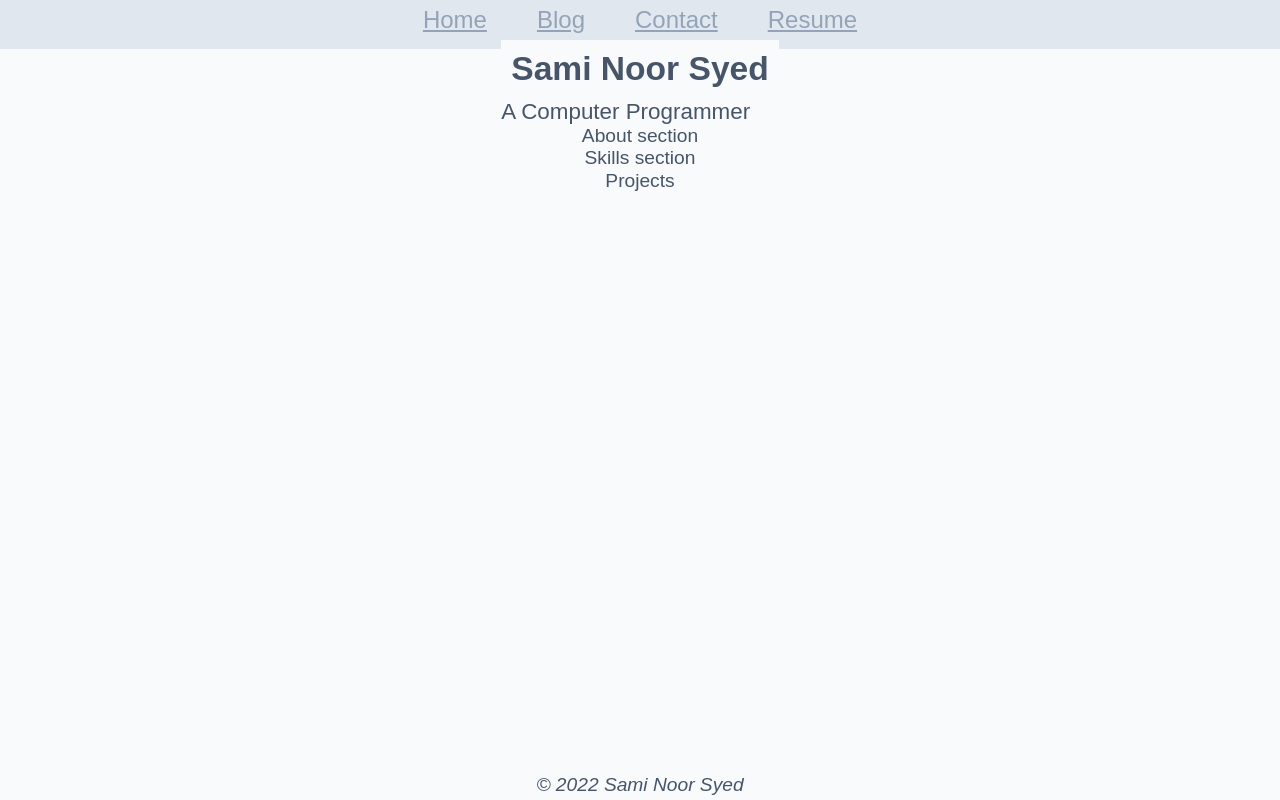
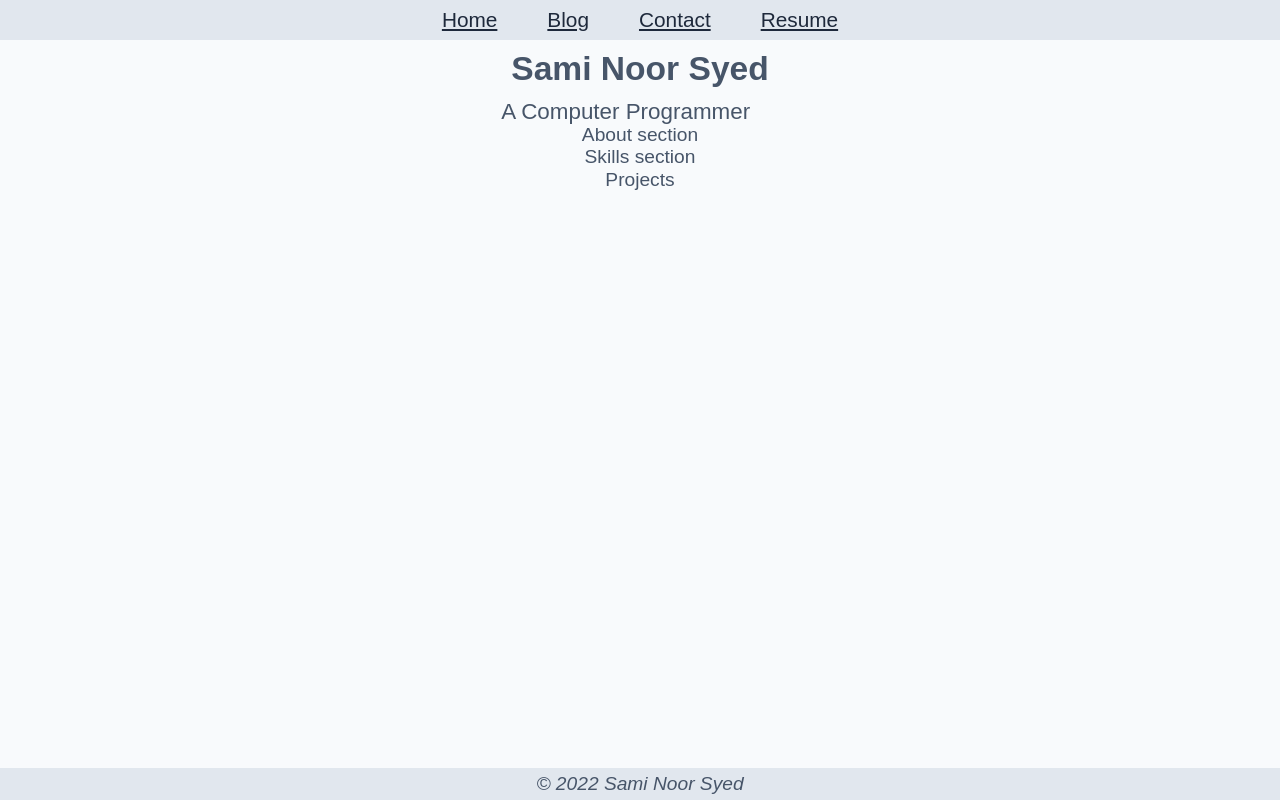
Before and after one commit to saminoorsyed/portfolio, a React (Create React App) app in the folder version3/portfolio_ui/: page / in a window 1280 px wide. Built offline with nearby package versions, Linux system fonts and the light colour scheme; a web font is replaced by a local one.

Commit message:
add fade in animation to name on landing section

```diff
--- a/version3/portfolio_ui/src/App.css
+++ b/version3/portfolio_ui/src/App.css
@@ -26,7 +26,8 @@
 
           /*   ----- Variables  -----  */
           :root {
-            --header-footer-color: #f8fafc ;
+            --main-color:#f8fafc;
+            --header-footer-color: rgba(203, 213, 225, .5);
             --font-color: #475569;
             --font:'Andika', sans-serif, 'Courier New', Courier, monospace, Arial, Helvetica, sans-serif;
           }
@@ -53,25 +54,23 @@
           /* did not need to add a background color since the body has it */
           nav {
             background-color: rgba(203, 213, 225, .5);
-            text-align: center;
-            align-self: center;
+            grid-area: 1/1/2/2;
+            height: 100%;
             display: flex;
             justify-content: center;
+            align-items: center;
             gap: 50px;
-            padding: 1.5rem;
-            line-height: 10px;
             font-weight: 500;
           }
           /* add transition to font */
           nav a {
-            color:#94a3b8;
-            font-size: 1.5rem;
-            transition:font 0.5s ease;
-            height: auto;
+            color:#1e293b;
+            font-size: 1.3rem;
+            transition: 0.5s ease;
           }
           /* expand font size to make clicking easier */
           nav a:hover {
-            color:#1e293b;
+            color:#94a3b8;
             font-size: 1.7rem;
             font-weight: 700;
           }
@@ -82,20 +81,19 @@
             font-size: 1.4rem;
             font-weight: 500;
             margin: 0px;
-            /* allows for adjustability, but does not actually add a visible border */
-            border-bottom:1px solid var(--header-footer-color);
           }
 
           main {
             /* background: url(../src/images/Groceries.jpg) no-repeat center center fixed; */
             background-size: cover;
-            background-color: var(--header-footer-color);
+            background-color: var(--main-color);
             color: var(--font-color);
             grid-area: 2/1/3/2;
             justify-self: center;
             display: flex;
             flex-direction: column;
             align-items: center;
+
             max-width: 1000px;
           }
 
@@ -120,8 +118,6 @@
             font-weight:500;
             padding: 5px;
             margin:0;
-            /* used box shadow on main to give fade from picture affect. */
-            border: 1px solid var(--header-footer-color);
           }
 
           /*  -----  Typography  ----- */
@@ -257,9 +253,20 @@
             display: grid;
             grid-template: 2.5rem 1fr 2rem/ 1fr;
             height: 100vh;
+            background-color: var(--main-color);
           }
 
-          .floatright {}
+          .fade-in {
+            animation: fade 1s ease-in;
+          }
+
+          @keyframes fade {
+            0% {
+              opacity: 0;
+            }
+          }
+
+
           .floatleft {}
           .center-middle {}
 
--- a/version3/portfolio_ui/src/components/Header.js
+++ b/version3/portfolio_ui/src/components/Header.js
@@ -1,11 +1,11 @@
 import React from 'react';
-
+import '../App.css'
 
 export default function Header() {
   return (
-    <header>
+    <header class = "fade-in">
         <h1>Sami Noor Syed</h1>
-        <p>A Computer Programmer</p>
+        <p >A Computer Programmer</p>
     </header>
   );
 }
--- a/version3/portfolio_ui/src/components/Landing.js
+++ b/version3/portfolio_ui/src/components/Landing.js
@@ -1,5 +1,7 @@
-import React from 'react';
+import React, { useState } from 'react';
 import Header from './Header';
+import '../App.css'
+
 
 export default function Landing() {
   return (
```
